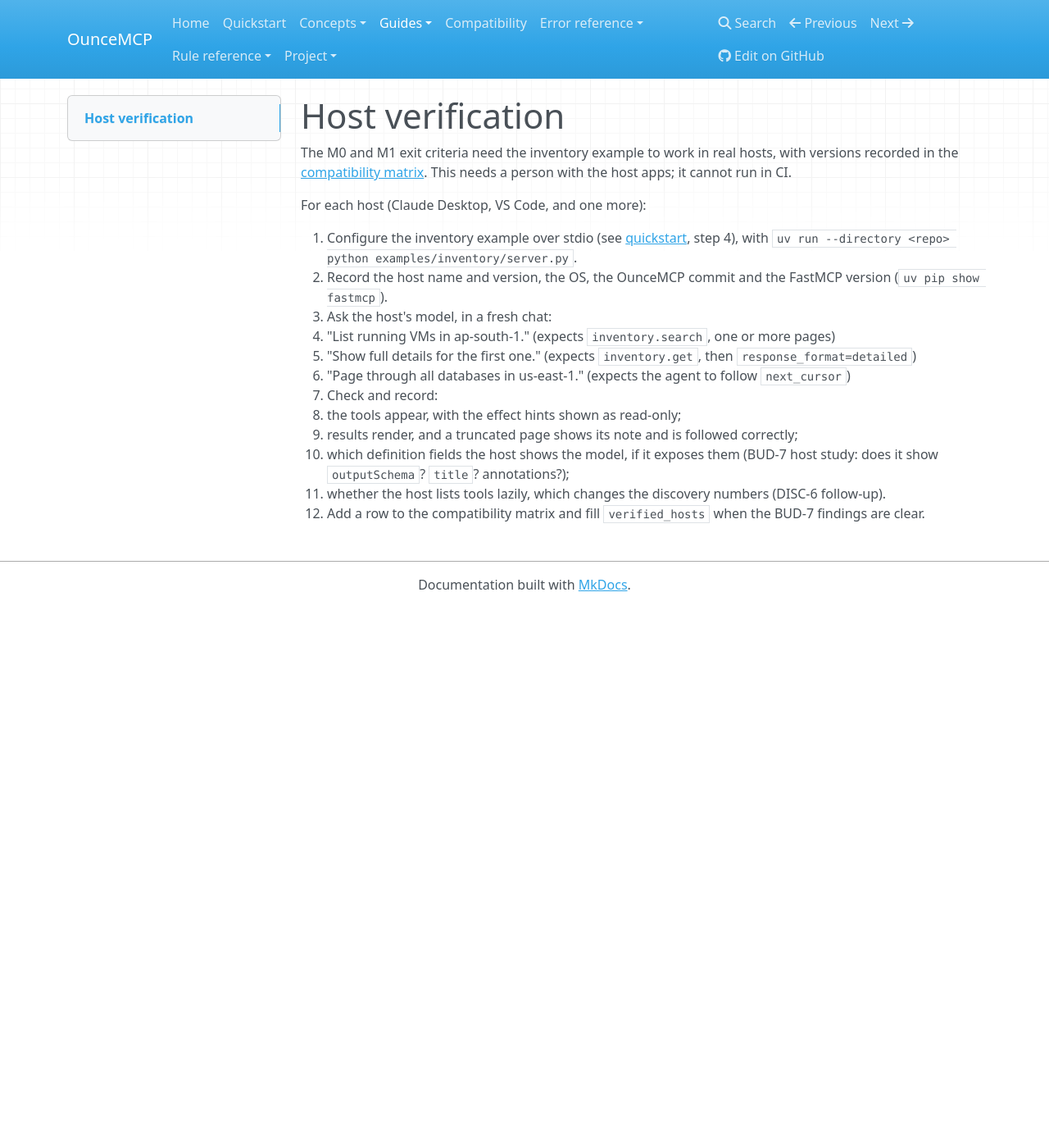
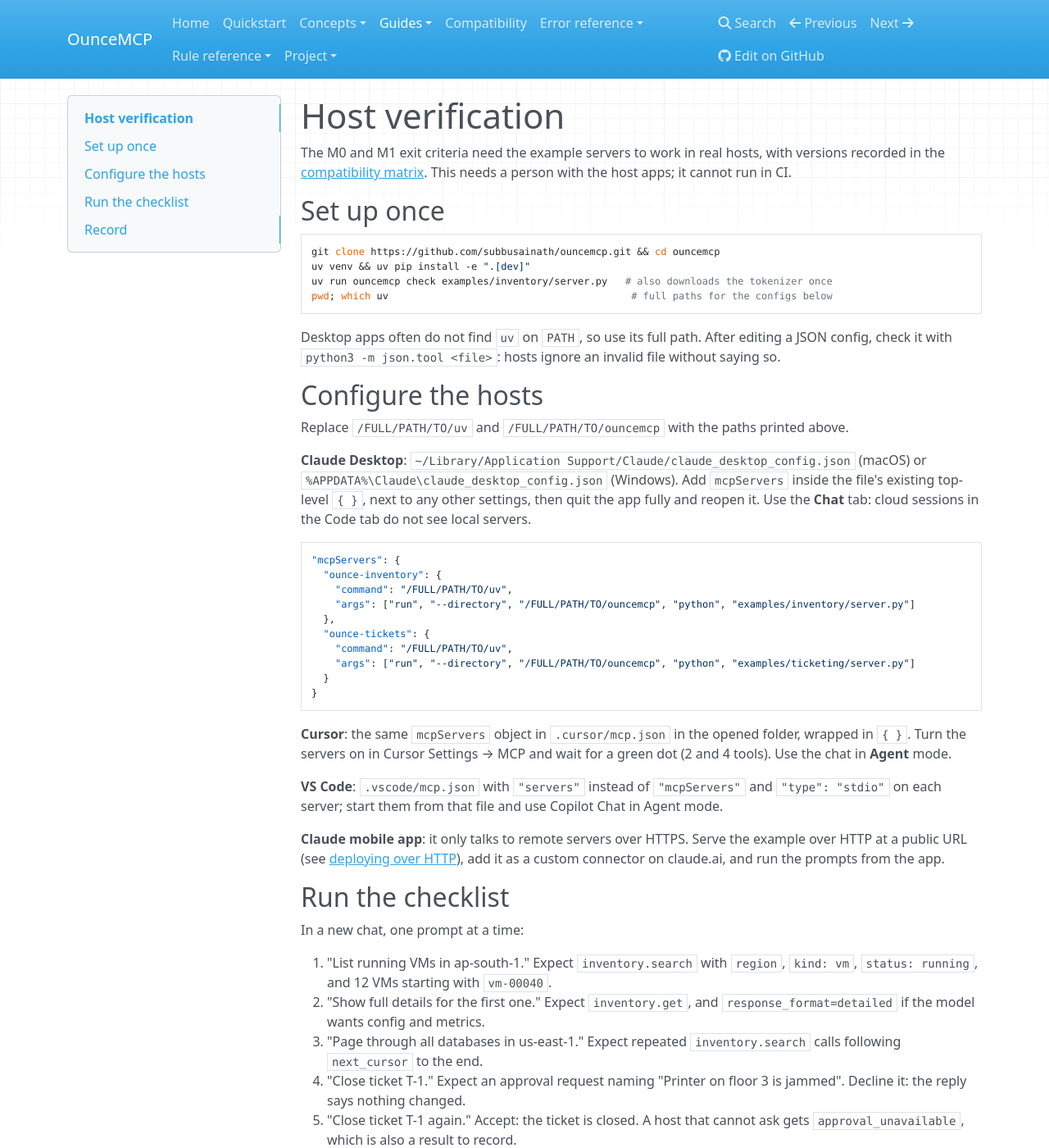
Before and after one commit to subbusainath/ouncemcp, an MkDocs documentation site: the page built from docs/guides/host-verification.md, in a window 1280 px wide and 1400 px high. Shown: the whole window at 82% size. Built offline with MkDocs 1.6.1, drawn with Linux system fonts in a browser that asks for light colours; nearby versions of some CDN libraries; some of the changed text lies outside the part shown.

Commit message:
Record host verification: Claude Desktop and Cursor pass
- docs/compatibility.md: Claude Desktop (Chat) and Cursor (Agent) pass
  with the inventory and ticketing servers over stdio on macOS, as
  reported by the owner on 12 November 2026; host versions and the BUD-7
  field study are marked not recorded. Adds the first official
  conformance run (36 passed, 5 expected failures). VS Code and the
  Claude mobile app stay not yet verified.
- Host verification guide: tested configs for Claude Desktop, Cursor and
  VS Code, the Chat-not-Code note for Claude Desktop, JSON validation,
  the approval checks, and what to record.
- Spec, M2 report and README: M1 host verification and release gate 1
  done; next tasks updated.

Co-Authored-By: Claude Opus 5.5 <noreply@anthropic.com>
Claude-Session: https://claude.ai/code/session_01GXi6aTZSeKeWUZpC9Ey9X1

````diff
--- a/docs/compatibility.md
+++ b/docs/compatibility.md
@@ -1,11 +1,28 @@
 # Compatibility matrix
 
-Hosts and versions on which the inventory example has been verified, following the [host verification guide](guides/host-verification.md).
+Hosts and versions on which the example servers have been verified, following the [host verification guide](guides/host-verification.md).
 
-| Host | Host version | OS | OunceMCP commit | FastMCP | Transport | Result | Definition fields shown to the model | Date |
+| Host | Host version | OS | OunceMCP | FastMCP | Transport | Servers | Result | Date |
 | --- | --- | --- | --- | --- | --- | --- | --- | --- |
-| MCP Python SDK stdio client | 2.3.0 | Linux | M0 | 4.1.6 | stdio | Pass (automated, `tests/test_stdio_e2e.py`) | n/a | 2026-11 |
-| Claude Desktop | | | | | stdio | Not yet verified | | |
-| VS Code | | | | | stdio | Not yet verified | | |
+| MCP Python SDK stdio client | 2.3.0 | Linux | M0 | 4.1.6 | stdio | inventory | Pass (automated, `tests/test_stdio_e2e.py`) | 2026-11 |
+| Official MCP conformance suite 0.2.0-alpha.12 | revision 2026-07-28 | Linux (CI) | `fadf7eb` (PR #14) | 4.1.6 | Streamable HTTP | conformance target | Pass: 36 checks passed; the 5 failures are the expected ones in `conformance/expected-failures.yml` (completions, image, audio, embedded-resource and mixed tool content) | 2026-11-11 |
+| Claude Desktop (Chat) | not recorded | macOS | `a36e51c` (`main` after PR #14) | 4.1.6 | stdio | inventory, ticketing | Pass, reported by the owner | 2026-11-12 |
+| Cursor (Agent) | not recorded | macOS | `a36e51c` | 4.1.6 | stdio | inventory, ticketing | Pass, reported by the owner | 2026-11-12 |
+| VS Code (Copilot agent mode) | | | | | stdio | | Not yet verified | |
+| Claude mobile app | | | | | Streamable HTTP (remote connector) | | Not yet verified; needs the server at a public HTTPS URL | |
 
-The official MCP conformance suite runs in CI (`.github/workflows/conformance.yml`); its results are uploaded as a build artifact.
+## What the host runs covered
+
+The owner ran the checklist in the [host verification guide](guides/host-verification.md) in each host: listing running VMs (`inventory.search`), details for one (`inventory.get`), paging through a region with `next_cursor`, and closing a ticket through the approval flow (`tickets.close`), declining once and accepting once.
+
+## Not yet recorded
+
+- **Host versions** for Claude Desktop and Cursor. Add them from Claude → About Claude and Cursor → About Cursor.
+- **Which definition fields each host shows the model** (BUD-7 host study): whether `outputSchema`, `title` or annotations reach the model. This decides the output-schema default and fills `verified_hosts`.
+- **Per-prompt observations** (approval form shown or not, how read and write tools are presented), so later runs can be compared.
+
+## Notes from the runs
+
+- In Claude Desktop, MCP servers from `claude_desktop_config.json` are available in the **Chat** tab. Cloud sessions in the **Code** tab run on Anthropic's servers and do not see them.
+- A `claude_desktop_config.json` that is not valid JSON is ignored without an error in the app. Check it with `python3 -m json.tool <file>` after editing.
+- Desktop apps may not find `uv` on `PATH`; use its full path (`which uv`).
--- a/docs/guides/host-verification.md
+++ b/docs/guides/host-verification.md
@@ -1,18 +1,58 @@
 # Host verification
 
-The M0 and M1 exit criteria need the inventory example to work in real hosts, with versions recorded in the [compatibility matrix](../compatibility.md). This needs a person with the host apps; it cannot run in CI.
+The M0 and M1 exit criteria need the example servers to work in real hosts, with versions recorded in the [compatibility matrix](../compatibility.md). This needs a person with the host apps; it cannot run in CI.
 
-For each host (Claude Desktop, VS Code, and one more):
+## Set up once
 
-1. Configure the inventory example over stdio (see [quickstart](../quickstart.md), step 4), with `uv run --directory <repo> python examples/inventory/server.py`.
-2. Record the host name and version, the OS, the OunceMCP commit and the FastMCP version (`uv pip show fastmcp`).
-3. Ask the host's model, in a fresh chat:
-   - "List running VMs in ap-south-1." (expects `inventory.search`, one or more pages)
-   - "Show full details for the first one." (expects `inventory.get`, then `response_format=detailed`)
-   - "Page through all databases in us-east-1." (expects the agent to follow `next_cursor`)
-4. Check and record:
-   - the tools appear, with the effect hints shown as read-only;
-   - results render, and a truncated page shows its note and is followed correctly;
-   - which definition fields the host shows the model, if it exposes them (BUD-7 host study: does it show `outputSchema`? `title`? annotations?);
-   - whether the host lists tools lazily, which changes the discovery numbers (DISC-6 follow-up).
-5. Add a row to the compatibility matrix and fill `verified_hosts` when the BUD-7 findings are clear.
+```bash
+git clone https://github.com/subbusainath/ouncemcp.git && cd ouncemcp
+uv venv && uv pip install -e ".[dev]"
+uv run ouncemcp check examples/inventory/server.py   # also downloads the tokenizer once
+pwd; which uv                                         # full paths for the configs below
+```
+
+Desktop apps often do not find `uv` on `PATH`, so use its full path. After editing a JSON config, check it with `python3 -m json.tool <file>`: hosts ignore an invalid file without saying so.
+
+## Configure the hosts
+
+Replace `/FULL/PATH/TO/uv` and `/FULL/PATH/TO/ouncemcp` with the paths printed above.
+
+**Claude Desktop**: `~/Library/Application Support/Claude/claude_desktop_config.json` (macOS) or `%APPDATA%\Claude\claude_desktop_config.json` (Windows). Add `mcpServers` inside the file's existing top-level `{ }`, next to any other settings, then quit the app fully and reopen it. Use the **Chat** tab: cloud sessions in the Code tab do not see local servers.
+
+```json
+"mcpServers": {
+  "ounce-inventory": {
+    "command": "/FULL/PATH/TO/uv",
+    "args": ["run", "--directory", "/FULL/PATH/TO/ouncemcp", "python", "examples/inventory/server.py"]
+  },
+  "ounce-tickets": {
+    "command": "/FULL/PATH/TO/uv",
+    "args": ["run", "--directory", "/FULL/PATH/TO/ouncemcp", "python", "examples/ticketing/server.py"]
+  }
+}
+```
+
+**Cursor**: the same `mcpServers` object in `.cursor/mcp.json` in the opened folder, wrapped in `{ }`. Turn the servers on in Cursor Settings → MCP and wait for a green dot (2 and 4 tools). Use the chat in **Agent** mode.
+
+**VS Code**: `.vscode/mcp.json` with `"servers"` instead of `"mcpServers"` and `"type": "stdio"` on each server; start them from that file and use Copilot Chat in Agent mode.
+
+**Claude mobile app**: it only talks to remote servers over HTTPS. Serve the example over HTTP at a public URL (see [deploying over HTTP](deploying-http.md)), add it as a custom connector on claude.ai, and run the prompts from the app.
+
+## Run the checklist
+
+In a new chat, one prompt at a time:
+
+1. "List running VMs in ap-south-1." Expect `inventory.search` with `region`, `kind: vm`, `status: running`, and 12 VMs starting with `vm-00040`.
+2. "Show full details for the first one." Expect `inventory.get`, and `response_format=detailed` if the model wants config and metrics.
+3. "Page through all databases in us-east-1." Expect repeated `inventory.search` calls following `next_cursor` to the end.
+4. "Close ticket T-1." Expect an approval request naming "Printer on floor 3 is jammed". Decline it: the reply says nothing changed.
+5. "Close ticket T-1 again." Accept: the ticket is closed. A host that cannot ask gets `approval_unavailable`, which is also a result to record.
+
+## Record
+
+For each host, add a row to the [compatibility matrix](../compatibility.md): host and version (About dialog), OS, the OunceMCP commit, the FastMCP version (`uv pip show fastmcp`), and the result. Also note:
+
+- how the host shows the approval request in steps 4 and 5;
+- whether read and write tools are presented differently;
+- which definition fields the host shows the model, if it exposes them (BUD-7 host study: `outputSchema`? `title`? annotations?);
+- whether the host lists tools lazily, which changes the discovery numbers (DISC-6 follow-up).
--- a/docs/spec.md
+++ b/docs/spec.md
@@ -10,7 +10,7 @@ Project specification
 | Target protocol | MCP specification `2026-07-28`, with tested legacy compatibility |
 | Reference implementation | Python, built on FastMCP 4 and the official MCP Python SDK |
 | License (proposed) | Apache-2.0 |
-| Status | M0 done ([M0 report](m0-report.md)). M1: all automatable P0 work merged ([PR #13](https://github.com/subbusainath/ouncemcp/pull/13)); host verification, DX-8 user testing, the inventory pilot with real data and the first conformance run remain. M2 built on branch `claude/loving-shannon-gm4zxr` ([M2 report](m2-report.md)): exit criteria met except release gate 1 (conformance run). M3 and M4 not started. See sections 15.3 and 15.4 |
+| Status | M0 and M1 done: host verification passed in Claude Desktop and Cursor (12 November 2026, [compatibility matrix](compatibility.md)); DX-8 user testing and the inventory pilot with real data remain. M2 merged ([PR #14](https://github.com/subbusainath/ouncemcp/pull/14), [M2 report](m2-report.md)): exit criteria and release gates 1 to 5 met. M3 and M4 not started. See sections 15.3 and 15.4 |
 | Repository | [github.com/subbusainath/ouncemcp](https://github.com/subbusainath/ouncemcp) (private), default branch `main`, last merge `ebe47c1` (PR #13) |
 
 This specification turns two research investigations into a buildable plan. Protocol facts are cited to primary sources. Requirements, default limits, interfaces, and milestones are proposals and are marked as such; numeric defaults must be validated experimentally before being presented as recommendations to users.
@@ -646,7 +646,7 @@ Already fixed in M0 and kept as regression tests: wire-format counting (BUD-1),
 
 ### 15.3 Implementation status and handoff
 
-This section is the starting point for continuing the work in another tool or session. `main` is at `ebe47c1` (PR #13, all of M1). Branch `claude/loving-shannon-gm4zxr` adds M2 on top, as one commit per step with proposals 0010 to 0017; it is not merged yet. Section 15.4 summarizes which milestones are complete and which are pending, and the [M2 report](m2-report.md) checks M2's exit criteria.
+This section is the starting point for continuing the work in another tool or session. `main` is at `a36e51c`: M1 ([PR #13](https://github.com/subbusainath/ouncemcp/pull/13)) and M2 ([PR #14](https://github.com/subbusainath/ouncemcp/pull/14)) are merged, with proposals 0010 to 0017 for M2. Host verification passed in Claude Desktop and Cursor on 12 November 2026. Section 15.4 summarizes which milestones are complete and which are pending, and the [M2 report](m2-report.md) checks M2's exit criteria.
 
 Read these first, in this order:
 
@@ -812,15 +812,15 @@ These were measured on Python 3.12.15, x86_64, 2 vCPU.
 
 #### Next tasks, in order
 
-1. **Review and merge** the M2 branch; each commit is one step (stdio policy, store and idempotency, safe writes, handles and jobs, resources and prompts, migration and audit, broker, operations, docs).
-2. **Conformance (gate 1):** read the first `Conformance` workflow run, fix `conformance/expected-failures.yml`, then make the job required.
-3. **Host verification (owner):** Claude Desktop, VS Code and the Claude mobile app (remote MCP over HTTPS), recorded in `docs/compatibility.md`; this also feeds the BUD-7 host study.
+1. **Conformance job:** make it required in CI (remove `continue-on-error`); its first run passed.
+2. **Record host versions** for Claude Desktop and Cursor in `docs/compatibility.md`.
+3. **Host verification follow-ups:** Claude Desktop and Cursor pass (owner, 12 November 2026). Record their versions, run VS Code and the Claude mobile app (remote MCP over HTTPS), and do the BUD-7 host study (which definition fields reach the model), all in `docs/compatibility.md`.
 4. **DX-8 and the inventory pilot** with real data, once people and credentials are available.
 5. **M3:** agent task suites (EVAL-3 to EVAL-7), DISC-6 recall in eval output, `bench`, the trace viewer (DX-5) and the published benchmark.
 
 #### Open risks
 
-- **Host verification:** the M0 exit criterion of checking real hosts (Claude Desktop and VS Code) is still open.
+- **Host verification:** Claude Desktop and Cursor pass on the owner's report, but their versions and the per-prompt details are not recorded yet, so a regression in a later host release would be hard to date.
 - **Large results:** for very large results, most of the shaping time is now spent converting the whole model to JSON (see next task 4).
 - **Cursor keys in production:** with no configured key, cursors use a random per-process key. That fails closed, but paging breaks after a restart and across replicas. Set `OUNCEMCP_CURSOR_KEYS` on every replica. When `ouncemcp dev` exists, consider failing at startup outside dev when no key is set.
 - **Caller identity:** until SEC-1, the cursor principal comes from the FastMCP access token or is `"anonymous"`. A server that authenticates in another way must pass `principal=`, or its callers share cursors and one concurrency limit.
@@ -844,13 +844,13 @@ These were measured on Python 3.12.15, x86_64, 2 vCPU.
 
 ### 15.4 Milestone status: completed and pending
 
-Status as of 11 November 2026. Everything through M1 is merged into `main` ([PR #13](https://github.com/subbusainath/ouncemcp/pull/13)). M2 is built on branch `claude/loving-shannon-gm4zxr` and not merged yet; the [M2 report](m2-report.md) checks its exit criteria and release gates. M0 requirement status is taken from the [M0 report](m0-report.md).
+Status as of 12 November 2026. M1 ([PR #13](https://github.com/subbusainath/ouncemcp/pull/13)) and M2 ([PR #14](https://github.com/subbusainath/ouncemcp/pull/14)) are merged into `main`; the [M2 report](m2-report.md) checks M2's exit criteria and release gates, and the [compatibility matrix](compatibility.md) records the host runs. M0 requirement status is taken from the [M0 report](m0-report.md).
 
 | Milestone | State | Summary |
 | --- | --- | --- |
-| **M0: Core spike** | **Complete**, except host verification (moved to M1) | Core, budgets, shaping, token counting, `check` and `context`, inventory example, overhead measured |
-| **M1: Framework 0.1** | **All automatable P0 work merged** | Open: host verification (owner), DX-8 user testing, the inventory pilot with real data, the first conformance run |
-| **M2: Framework 0.2** | **Built on the branch**; exit criteria met except release gate 1 | Store and idempotency, safe writes, handles and jobs, resources and prompts, migration adapter and guide, `audit`, client broker, `ouncemcp.toml`, health and metrics, description lints; ticketing, report and markitdown-mcp pilots |
+| **M0: Core spike** | **Complete**; host verification done in M1 (Claude Desktop, Cursor) | Core, budgets, shaping, token counting, `check` and `context`, inventory example, overhead measured |
+| **M1: Framework 0.1** | **Merged; host verification passed** | Open: DX-8 user testing and the inventory pilot with real data |
+| **M2: Framework 0.2** | **Complete** ([PR #14](https://github.com/subbusainath/ouncemcp/pull/14)); exit criteria and gates 1 to 5 met | Store and idempotency, safe writes, handles and jobs, resources and prompts, migration adapter and guide, `audit`, client broker, `ouncemcp.toml`, health and metrics, description lints; ticketing, report and markitdown-mcp pilots |
 | **M3: Eval and benchmark 0.5** | Not started | Agent task suites, `bench`, trace viewer, published benchmark, public launch |
 | **M4: 1.0** | Not started | Remaining P1 work, external security review, host matrix, stable API |
 | **Post-1.0** | Not started | TypeScript port, `code` discovery mode, more idempotency backends, `npx` audit wrapper |
@@ -881,7 +881,7 @@ Status as of 11 November 2026. Everything through M1 is merged into `main` ([PR
 
 | Requirement | Done | Still open |
 | --- | --- | --- |
-| EVAL-1 and release gate 1 | Conformance target with tool, input-required, resource and prompt fixtures, tested in-process; CI workflow | The first run of the official suite, then fix the baseline and make the job required |
+| EVAL-1 | Conformance target and CI workflow; the first run passed (36 checks, 5 expected failures) | Make the job required (remove `continue-on-error`) |
 | SEC-9 (P1) | `check_url` for private, loopback, link-local and metadata targets | Connections pinned to the checked address; redirect checks |
 | AUD-10 | Terminal, JSON, Markdown | HTML (P2) |
 | DISC-6 (search recall) | `measure_recall`, `RecallCase` and `RecallReport` | Recall in eval output (M3) |
@@ -895,7 +895,7 @@ Status as of 11 November 2026. Everything through M1 is merged into `main` ([PR
 
 | Item | Requirements | Notes |
 | --- | --- | --- |
-| Host verification | M0 and M1 exit criteria | Owner; steps in `docs/guides/host-verification.md`, results in `docs/compatibility.md` |
+| Host verification follow-ups | BUD-7 per-host data | Claude Desktop and Cursor pass; record versions, run VS Code and the Claude mobile app, and note which definition fields reach the model, in `docs/compatibility.md` |
 | Five-minute setup | DX-8 | Needs five testers; publishing to PyPI first simplifies the quickstart |
 | Read-only inventory pilot | Section 15.1 | Needs real data and credentials |
 
````
Also changed, not shown: README.md (+1 -1 lines), docs/m2-report.md (+3 -4 lines).
